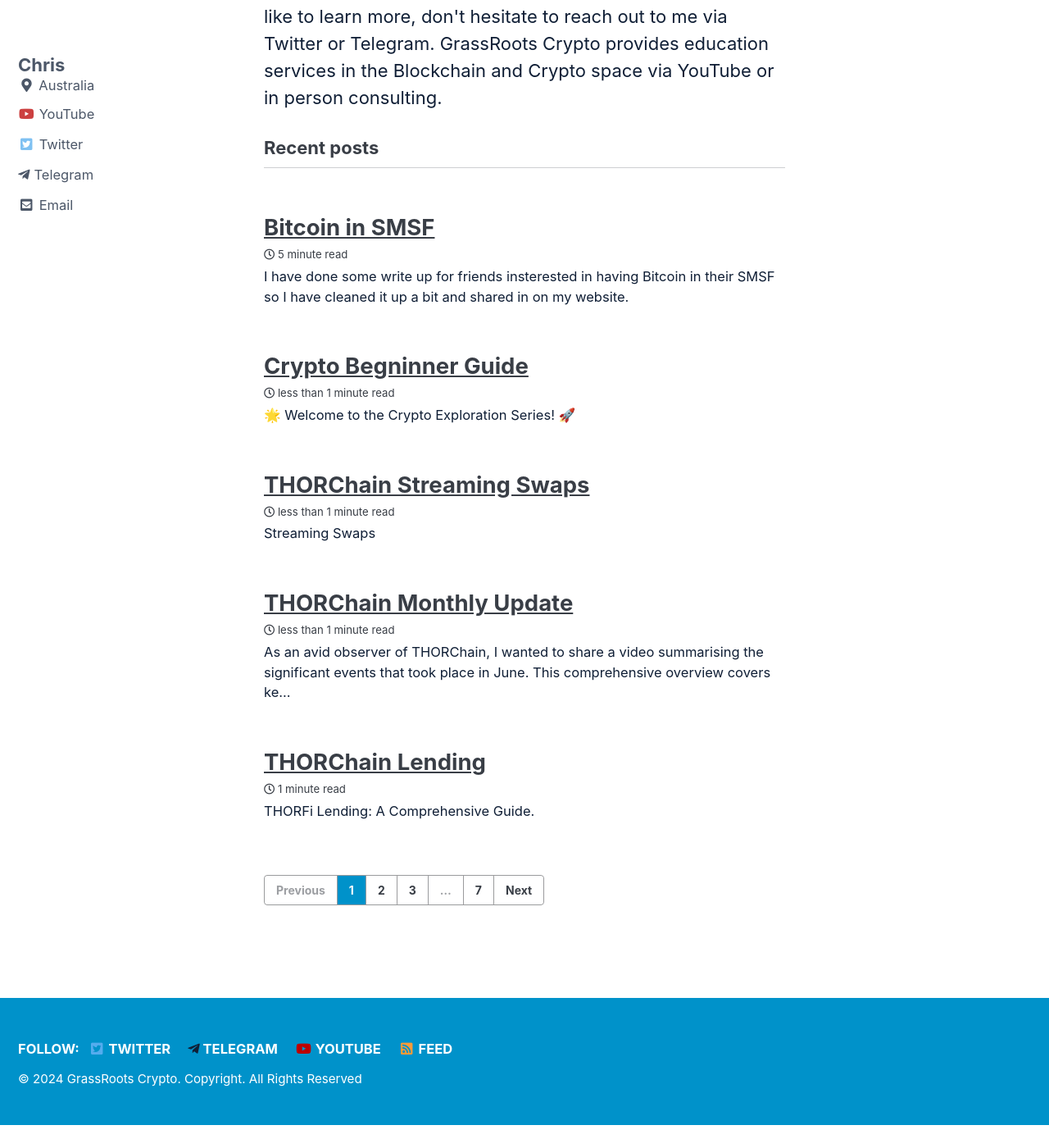
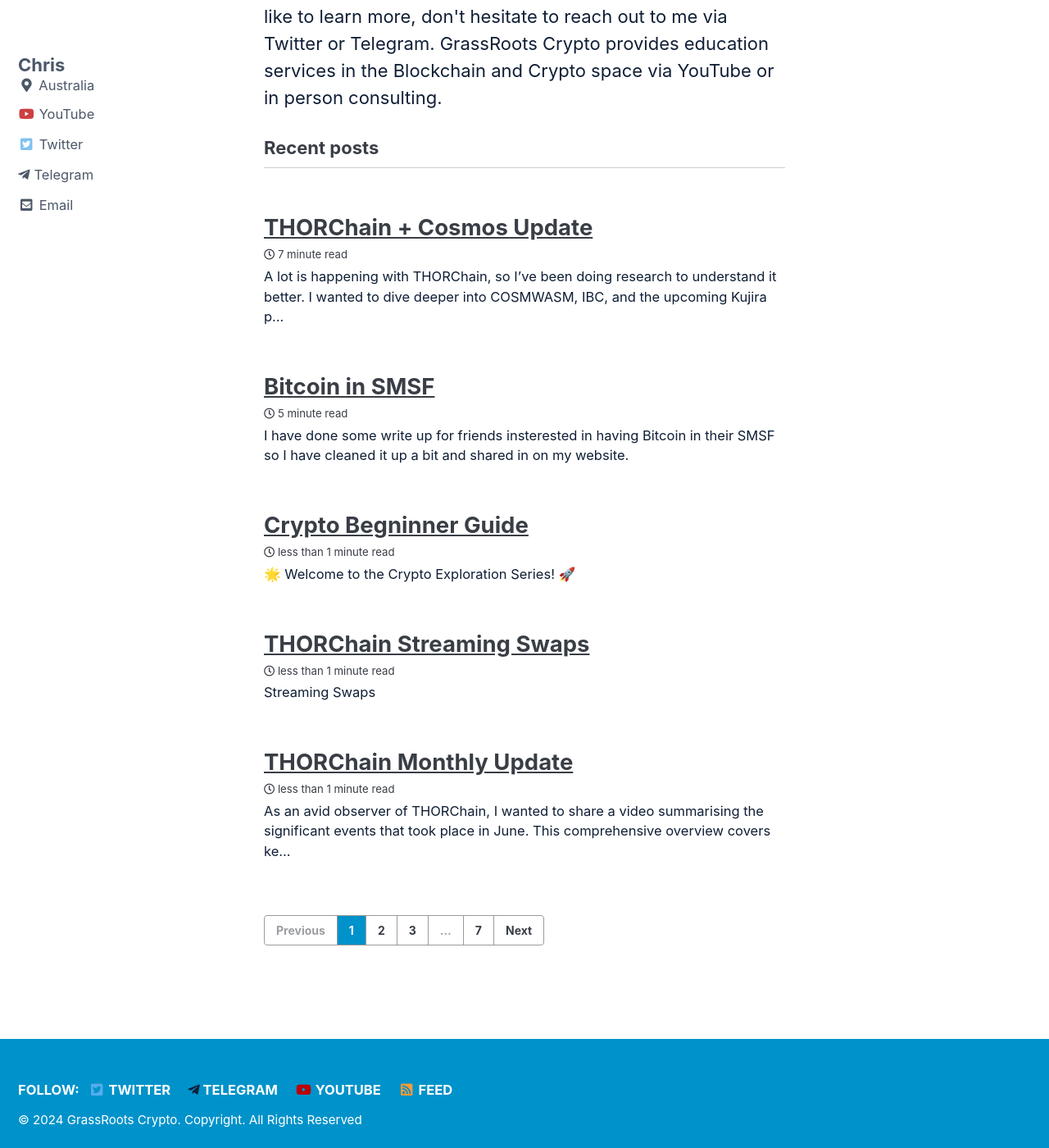
Before and after one commit to GrassRootsCrypto/GrassRootsCrypto.github.io, a Jekyll site: the page built from index.html, in a window 1280 px wide and 1400 px high, scrolled down 392 px. Shown: the whole window at 82% size. Built offline with Jekyll 4.4.1, drawn with Linux system fonts in a browser that asks for light colours; cached includes are drawn as plain includes; the list of posts is cut into pages by our own code; before the commit the page ends 1764 px from its top, so only the background shows below that; some of the changed lines change nothing that is shown.

Commit message:
New post on tc and cosmos stuff

```diff
--- a/_config.yml
+++ b/_config.yml
@@ -4,6 +4,8 @@
 # which you are expected to set up once and rarely need to edit after that.
 # For technical reasons, this file is *NOT* reloaded automatically when you use
 # `jekyll serve`. If you change this file, please restart the server process.
+
+# bundle exec jekyll serve --incremental
 
 # Theme Settings
 #
--- /dev/null
+++ b/_posts/2024-08-16-thorchain-cosmos.md
@@ -0,0 +1,137 @@
+---
+title: "THORChain + Cosmos Update"
+categories:
+  - THORChain
+tags:
+  - THORChain
+  - Cosmos
+author_profile: false
+classes: wide
+---
+
+A lot is happening with THORChain, so I've been doing research to understand it better. I wanted to dive deeper into COSMWASM, IBC, and the upcoming Kujira partnership. Using various sources, I used ChatGPT to create the following summary that I wanted to share with the community. Enjoy! This is just one part of the ongoing developments within THORChain which I will put into a video soon.
+
+# THORChain x Kujira Integration Summary
+
+## THORChain Overview
+
+THORChain is a Cosmos-based blockchain designed for cross-chain liquidity and decentralized finance (DeFi) applications. It is primarily known for enabling the swapping of native assets across different blockchains without the need for wrapped tokens or centralized exchanges. THORChain's native asset, RUNE, plays a crucial role in liquidity provision, security, and the overall functionality of the network.
+
+## Kujira Integration
+
+### Kujira's Features
+
+Kujira brings a suite of DeFi protocols that will be integrated into THORChain's Ecosystem:
+
+- **FIN**: The first on-chain order book for Cosmos, allowing decentralized trading with a 100% on-chain order book.
+- **Orca**: A liquidation platform that allows users to participate in liquidations, providing more decentralized opportunities for trading.
+- **Ghost**: A money market with significant TVL (Total Value Locked) that will take over THORChain's Lending feature, offering a more robust platform for borrowing and lending.
+- **Pilot**: A launchpad that will benefit from THORChain's larger liquidity pool, enabling more capital to participate in new project launches.
+
+### Benefits of the Integration
+
+- **Increased Liquidity**: Kujira's platforms will gain access to THORChain's deep liquidity pools, solving their current liquidity challenges.
+- **Native Assets**: Kujira will benefit from THORChain's native asset support, moving away from reliance on wrapped assets.
+- **User Acquisition**: THORChain's larger user base and decentralized liquidity will help Kujira overcome its challenges with user acquisition and volume generation.
+
+## COSMWASM and Its Role
+
+COSMWASM is a smart contract platform built for the Cosmos Ecosystem, enabling Rust-based smart contracts within THORChain. It allows for the development of decentralized applications (dApps) and DeFi protocols on THORChain's layer 2 (L2).
+
+### Benefits of COSMWASM
+
+- **Custom DeFi Apps**: COSMWASM enables the deployment of DeFi applications directly on THORChain. This includes decentralized exchanges (DEXs), lending platforms, and more.
+- **Modular Contracts**: Contracts can be deployed and updated modularly, with testing on a staging network before going live on the mainnet.
+- **Native Asset Support**: COSMWASM supports all native tokens within THORChain, allowing them to interact seamlessly within the smart contract environment.
+
+### Risk Separation
+
+By adding features in the L2 space through COSMWASM, THORChain can de-risk changes to the L1 base layer. Experimental and innovative features can be implemented more quickly in the L2 space without compromising the stability of the L1 layer. This risk separation ensures that THORChain's L1 remains stable, while the L2 layer can evolve with new features.
+
+### Price Feeds
+
+L1 price feeds, such as the asset_tor_price found on pools endpoint, will be piped into the WASM layer. However, USDC will likely be used instead of TOR for pricing assets, providing a more stable and widely accepted pricing mechanism.
+
+## Inter-Blockchain Communication (IBC) and Its Role
+
+IBC is a protocol for transferring tokens and data across different blockchains within the Cosmos ecosystem. It enables interoperability between different blockchains, allowing them to communicate and transfer assets securely.
+
+### Benefits of IBC
+
+- **Cross-Chain Liquidity**: IBC will allow THORChain to tap into the liquidity and assets of other Cosmos-based chains, enhancing the variety of assets available for swaps and DeFi activities.
+- **Asset Transfers**: Assets from other IBC-enabled chains can be brought into THORChain, and THORChain's assets can be transferred out, increasing the network's utility and reach.
+- **Enhanced Security and Redundancy**: The ability to communicate with other blockchains can bolster THORChain's resilience, offering more decentralized and robust security mechanisms.
+
+## Integration with Keplr Chain Registry
+
+THORChain's upcoming integration with the Keplr chain registry means it will be fully supported within the Keplr wallet, a widely-used wallet for Cosmos ecosystem assets. This will make it easier for users to interact with THORChain, manage RUNE and other assets, and participate in THORChain's DeFi ecosystem.
+
+## Strategic Implications
+
+- **Cosmos Integration**: By enabling COSMWASM and IBC, THORChain significantly enhances its capabilities, supporting complex DeFi protocols and interacting with a broader range of blockchains. This positions THORChain as a more versatile and interconnected platform within the Cosmos Ecosystem.
+- **L2 Development**: The development of L2 applications using COSMWASM will drive innovation on THORChain, potentially leading to a diverse range of DeFi products that leverage TOR and contribute to the overall ecosystem's growth.
+- **De-Risking L1**: By focusing on L2 development, THORChain can maintain the stability and security of its L1 base layer while enabling rapid innovation in the L2 space.
+
+## Future Developments
+
+- **Hard Forks**: THORChain’s first hard fork is imminent, followed by another to integrate COSMWASM and Kujira. Full integration of Kujira’s apps is expected by September, after which focus will shift to expanding the ecosystem and enhancing user experience.
+- **RUNE and KUJI Incentives**: Both the THORChain and Kujira teams are incentivized for long-term development, with plans to align RUNE and KUJI holders with the success of the integrated ecosystem.
+
+In conclusion, the integration of COSMWASM and IBC will position THORChain as a more powerful and interconnected player within the Cosmos Ecosystem, with significant implications for DeFi development, cross-chain interoperability, and the value proposition of RUNE and TOR.
+
+## Sources
+
+- https://winkhub.app/posts/kujira-recovery-plan-thorchain-partnership
+- https://x.com/Accelerath0r/status/1823429064071274984
+- https://discord.com/channels/838986635756044328/838986636665815072/1270552359981813835
+
+Note: At this stage USDC is being considered to price assets instead of TOR. [Source](https://discord.com/channels/838986635756044328/1270552359981813835/1270735855178350730)
+
+## IBC In detail
+
+**Inter-Blockchain Communication (IBC)** is a protocol that enables different blockchains to communicate and transfer assets and data between each other securely. It is a fundamental technology in the Cosmos Ecosystem, which aims to create an "Internet of Blockchains," where multiple independent blockchains can interoperate seamlessly.
+
+### How IBC Works:
+
+**Communication Channels:**
+
+- IBC establishes communication channels between two blockchains, known as "IBC-enabled chains." These channels are created through a process called "handshaking," where both blockchains agree on a common communication protocol.
+- Once a channel is established, it can be used to send data packets between the chains. These data packets could include asset transfers, information, or even cross-chain contract calls.
+
+**Light Clients:**
+
+- Each blockchain participating in IBC runs a "light client" of the other blockchain. A light client is a lightweight version of the blockchain that only stores the necessary information to verify the state of the other blockchain (such as the latest block header).
+- This light client ensures that the data being sent between the two blockchains is valid and that both blockchains are in sync.
+
+**Transaction Process:**
+
+- When an asset transfer is initiated, the sending blockchain locks the asset in a specific smart contract or module. This action is recorded on the blockchain, and a proof of this transaction (a cryptographic proof) is generated.
+- The proof is then sent through the IBC channel to the receiving blockchain, where the light client verifies the proof.
+- Once verified, the receiving blockchain mints a corresponding asset (or recognizes the asset) and credits it to the recipient's account. This ensures that assets transferred via IBC are unique and cannot be duplicated.
+- This process ensures that the asset is not duplicated, and only one valid version of the asset exists across both blockchains.
+
+**Security:**
+
+- IBC relies on the security of the underlying blockchains. Since each blockchain independently verifies transactions and states, the protocol itself does not need to rely on a central authority or intermediary.
+- The security of IBC comes from the consensus mechanisms of the participating blockchains and the cryptographic proofs exchanged between them.
+
+### How Asset Transfer Works with IBC:
+
+1. Lock and Mint:
+  • On the sending blockchain, an asset (e.g., tokens) is locked in a specific IBC module or contract. This means the asset is effectively frozen and cannot be used on the sending blockchain while it's locked.
+  • A proof of this lock is generated and sent to the receiving blockchain.
+
+2. Verification and Minting:
+  • The receiving blockchain, upon receiving the proof, verifies it using its light client. If the proof is valid, the receiving blockchain mints a corresponding token (or recognizes the asset) and credits it to the recipient's account.
+  • The minted token represents the original asset but is now usable on the receiving blockchain.
+
+3. Unlock and Burn (Reverse Process):
+  • If the user wants to move the asset back to the original blockchain, they can initiate a reverse process. The minted token on the receiving blockchain is burned (destroyed), and a proof of this burn is sent back to the original blockchain.
+  • Upon verification, the original asset is unlocked and returned to the user's account on the original blockchain.
+
+### Benefits of IBC for THORChain:
+
+  1. Cross-Chain Liquidity: IBC allows THORChain to access and provide liquidity for assets from other blockchains within the Cosmos Ecosystem, expanding the range of assets and markets available on THORChain.
+  2. Interoperability: IBC enables THORChain to interact with other blockchains, supporting cross-chain applications, data sharing, and decentralized exchanges.
+  3. Decentralization and Security: IBC’s reliance on light clients and cryptographic proofs ensures that asset transfers are secure and do not depend on centralized intermediaries.
+  4. Expansion of Ecosystem: With IBC, THORChain can integrate with a broader range of blockchains, bringing in more users, assets, and applications into its ecosystem, thereby increasing its overall utility and value proposition.
```
